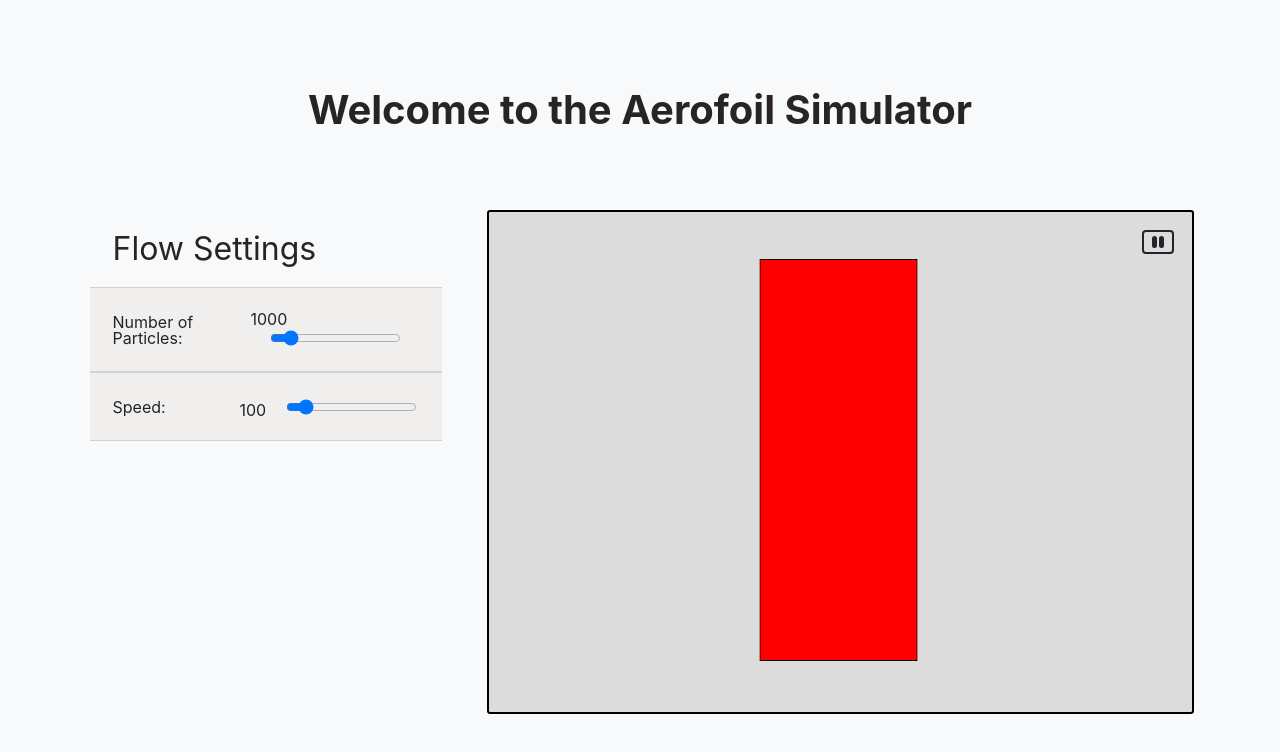
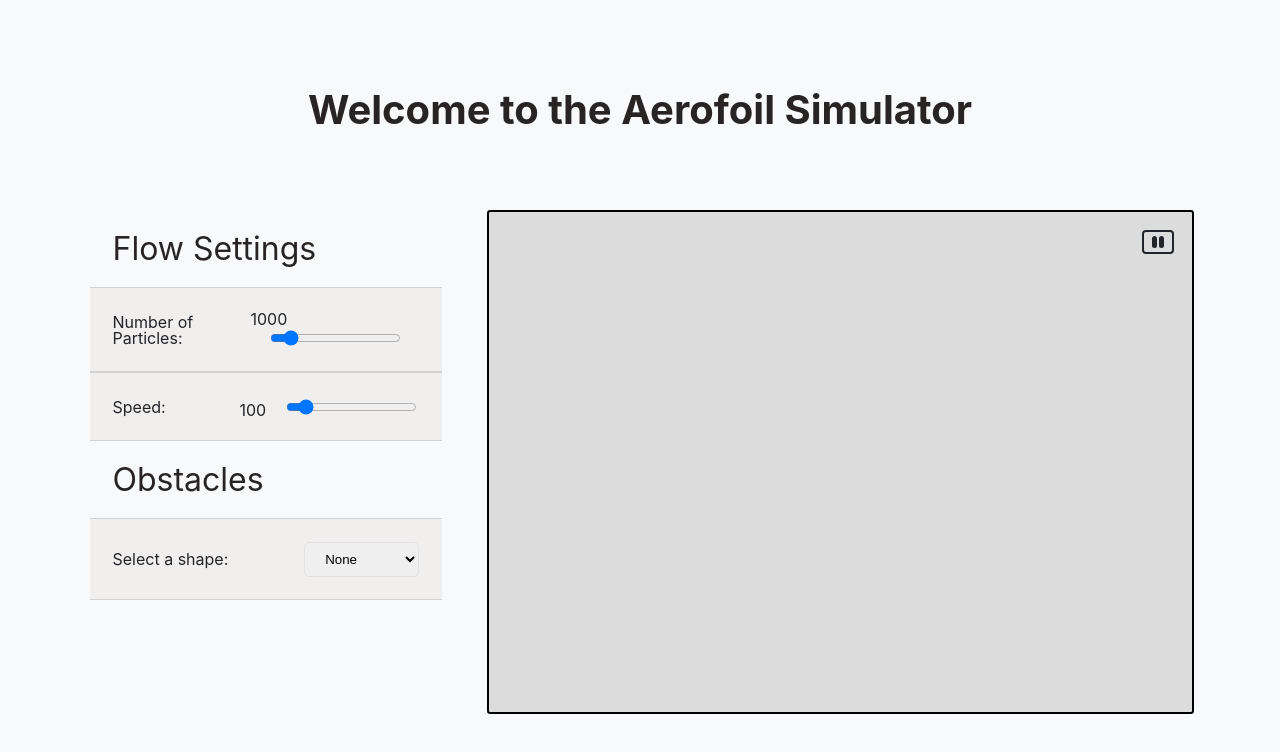
Before and after one commit to ncar285/fluidFlowSimulator, a React (Create React App) app in the folder frontend/: page / in a window 1280 px wide. Shown: the top 752 px of the page. Built offline with nearby package versions, Linux system fonts and the light colour scheme.

Commit message:
add shape settings

```diff
--- a/frontend/src/components/HomePage/HomePage.jsx
+++ b/frontend/src/components/HomePage/HomePage.jsx
@@ -8,6 +8,7 @@ import { BsPauseBtn } from "react-icons/bs";
 import { BsPlayBtn } from "react-icons/bs";
 import Walls from '../Walls/Walls.jsx';
 import FlowSettings from '../FlowSettings/FlowSettings.jsx';
+import ShapeSettings from '../ShapeSettings/ShapeSettings.jsx';
 
 const HomePage = () => {
 
@@ -17,14 +18,16 @@ const HomePage = () => {
   const [velocityField, setVelocityField] = useState(generatePlainVelocityField(45));
   const [isPaused, setIsPaused] = useState(false);
 
+  const [shapeType, setShapeType] = useState('none');
+  const [shapeParameters, setShapeParameters] = useState({})
+
 
   useEffect(() => {
     setVelocityField(generatePlainVelocityField(speed));
   }, [speed]);
 
-  const type = 'randomTest';
-  const parameters = {vertices: [[-100,-200], [-100,200], [100,200], [100,-200]]};
-  const shapeSettings = {type, parameters};
+
+  const shapeSettings = {shapeType, setShapeType, shapeParameters, setShapeParameters};
   const flowParameters = {numParticles, setNumParticles, speed, setSpeed, setIsPaused}
 
   return (
@@ -39,13 +42,14 @@ const HomePage = () => {
 
         <div className='settings-block'>
           <FlowSettings flowParameters={flowParameters}/>
+          <ShapeSettings shapeSettings={shapeSettings}/>
         </div>
 
         <div className="canvas-container"
           style={{ width: `${canvasSize[0]}px`, height: `${canvasSize[1]}px` }}>
             <BoundingBox canvasSize={canvasSize}/>
-            <Walls shapeSettings={shapeSettings} canvasSize={canvasSize}/>
-            {/* <Particles /> */}
+            {/* <Walls shapeSettings={shapeSettings} canvasSize={canvasSize}/> */}
+
             <div className='pause-button'>{ isPaused ?
               <BsPlayBtn className="play-pause playbtn" onClick={()=>{setIsPaused(false)}}/>
               :
--- /dev/null
+++ b/frontend/src/components/ShapeSettings/ShapeSettings.css
@@ -0,0 +1,30 @@
+.settings-block h2{
+    margin: var(--margin);
+}
+
+.shapeSelection {
+    border-top: 1px solid #cccc;
+    border-bottom: 1px solid #cccc;
+    background-color: #f0ececcc;
+    padding: var(--margin);
+    display: flex;
+    justify-content: space-between;
+    align-items: center;
+}
+
+.slider input {
+    margin-left: 20px;
+}
+
+.slider input:active {
+    cursor: pointer;
+}
+
+.shapeSelection select {
+    padding: 0.5rem 1rem;
+    border-radius: 0.4em;
+    border: 1px solid var(--border-color);
+    &:hover{
+        cursor: pointer;
+    }
+}
--- /dev/null
+++ b/frontend/src/components/ShapeSettings/ShapeSettings.jsx
@@ -0,0 +1,60 @@
+import React from 'react';
+import './ShapeSettings.css';
+
+const ShapeSettings = ({ shapeSettings }) => {
+    const { shapeType, setShapeType, shapeParameters, setShapeParameters } = shapeSettings;
+
+    const matchingParams = {
+        rectangle: { width: 50, height: 50 },
+        circle: { radius: 25 },
+        none: {}
+    };
+
+    const handleShapeChange = (e) => {
+        const type = e.target.value;
+        setShapeType(type);
+        setShapeParameters(matchingParams[type]);
+    };
+
+    const handleParameterChange = (parameter, e) => {
+        setShapeParameters(prev => ({ ...prev, [parameter]: e.target.value }));
+    };
+
+    function capitlized(parameter) {
+        return parameter[0].toUpperCase() + parameter.slice(1).toLowerCase();
+    }
+
+    return (
+        <>
+            <h2>Obstacles</h2>
+            <div className='shapeSelection'>
+                <div>Select a shape:</div>
+                <select onChange={handleShapeChange} value={shapeType}>
+                    <option value="none">None</option>
+                    <option value="circle">Circle</option>
+                    <option value="rectangle">Rectangle</option>
+                </select>
+            </div>
+            <div className='shapeParamSelection'>
+                {matchingParams[shapeType] && Object.keys(matchingParams[shapeType]).map((parameter) => {
+                    return (
+                        <div className='slider' key={parameter}>
+                            <div>{capitlized(parameter)}</div>
+                            <label>
+                                {shapeParameters[parameter]}
+                                <input
+                                    type="range"
+                                    min="1"
+                                    max="150"
+                                    value={shapeParameters[parameter]}
+                                    onChange={(e) => handleParameterChange(parameter, e)} />
+                            </label>
+                        </div>
+                    );
+                })}
+            </div>
+        </>
+    );
+};
+
+export default ShapeSettings;
--- a/frontend/src/components/Walls/Walls.jsx
+++ b/frontend/src/components/Walls/Walls.jsx
@@ -2,36 +2,45 @@ import { useEffect, useRef } from 'react';
 import './Walls.css'
 
 const Walls = ( { shapeSettings, canvasSize }) => {
+
     const canvasRef = useRef(null);
 
     const { type, parameters } = shapeSettings;
 
-    // const createAerofoilVertices = () => {
-    // }
 
     useEffect(() => {
+        if (type === 'none') return null;
         const canvas = canvasRef.current;
         const context = canvas.getContext('2d');
         context.clearRect(0, 0, canvas.width, canvas.height);
 
         // Adjust the vertices
-        let adjustedVertices = parameters.vertices.map(([x, y]) => {
-            return [x + canvas.width / 2, y + canvas.height / 2];
-        });
+        let adjustedVertices = null;
+        if (parameters.vertices){
+            adjustedVertices = parameters.vertices.map(([x, y]) => {
+                return [x + canvas.width / 2, y + canvas.height / 2];
+            });
+        }
 
         // console.log("canvas.width",canvas.width)
         // console.log("canvas.height",canvas.height)
         // console.log("adjustedVertices",adjustedVertices);
 
+        const shapeCenter = [canvas.width / 2, canvas.height / 2];
+
         context.beginPath();
         switch (type) {
             case 'circle':
-                const { centre: [h, k], radius: r } = parameters;
-                context.arc(h, k, r, 0, Math.PI * 2);
+                const { radius: r } = parameters;
+                context.arc(shapeCenter[0], shapeCenter[1], r, 0, Math.PI * 2);
                 context.closePath();
                 break;
             case 'rectangle':
-                const { vertices: [x, y, width, height] } = parameters;
+                const { width, height } = parameters;
+                const [x,y] = [
+                    shapeCenter[0] - (width / 2),
+                    shapeCenter[1] + (height / 2)
+                ];
                 context.rect(x, y, width, height);
                 context.closePath();
                 break;
@@ -54,6 +63,8 @@ const Walls = ( { shapeSettings, canvasSize }) => {
         // });
     }, [shapeSettings]);
 
+    if (type === 'none') return null;
+
 
     return (
         <canvas
```
